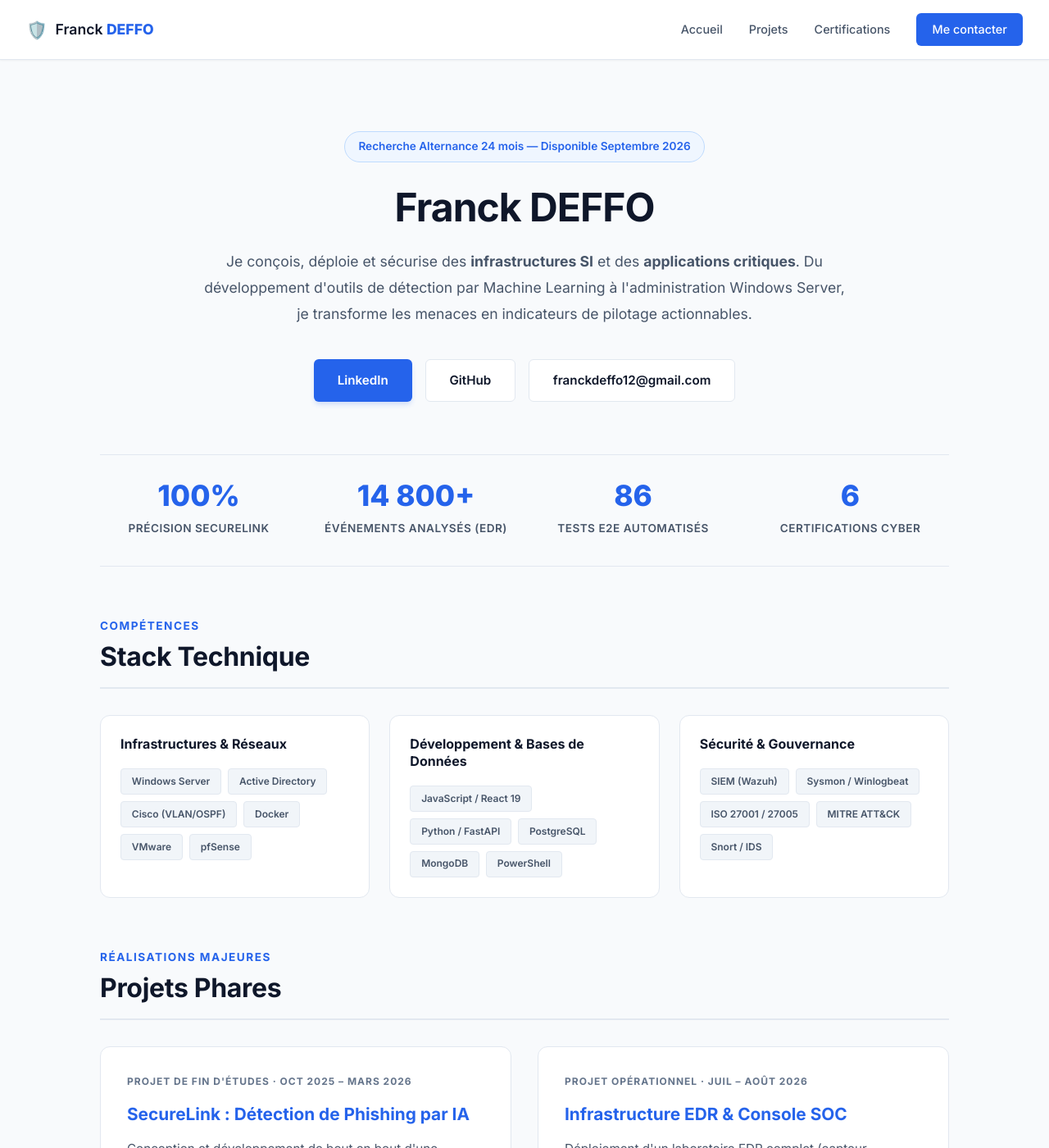
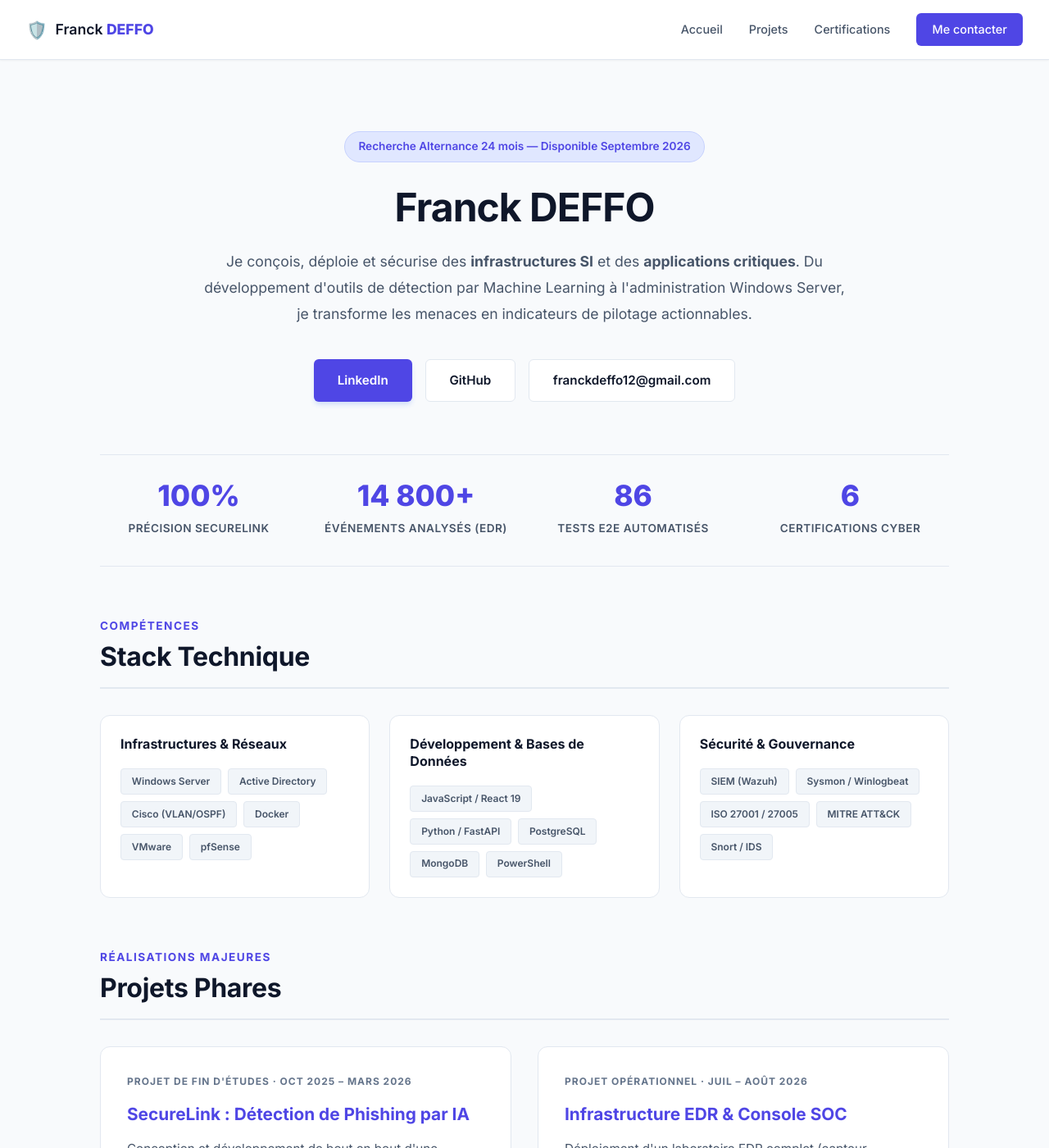
Before and after one commit to Franck922/Franck-DEFFO-.github.io, a Jekyll site: the page built from index.html, in a window 1280 px wide and 1400 px high. Shown: the whole window at 82% size. Built offline with Jekyll 4.4.1, drawn with Linux system fonts in a browser that asks for light colours.

Commit message:
Fix 404 links (lowercase projets) and update theme color to modern indigo

```diff
--- a/assets/style.css
+++ b/assets/style.css
@@ -17,10 +17,10 @@
     --text-secondary: #475569; /* Slate 600 */
     --text-muted: #64748b; /* Slate 500 */
 
-    --accent-blue: #2563eb; /* Primary Blue */
-    --accent-blue-hover: #1d4ed8;
-    --accent-cyan: #0891b2;
-    --accent-purple: #7c3aed;
+    --accent-blue: #4f46e5; /* Indigo 600 - Modern, elegant */
+    --accent-blue-hover: #4338ca; /* Indigo 700 */
+    --accent-cyan: #0284c7; /* Light Sky 600 */
+    --accent-purple: #6366f1; /* Indigo 500 */
 
     --font-body: 'Inter', -apple-system, BlinkMacSystemFont, 'Segoe UI', sans-serif;
     --font-mono: 'JetBrains Mono', 'Fira Code', monospace;
@@ -112,8 +112,8 @@
 
 .hero-badge {
     display: inline-flex; align-items: center; gap: 0.5rem;
-    background: #eff6ff; /* blue 50 */
-    border: 1px solid #bfdbfe; /* blue 200 */
+    background: #e0e7ff; /* Indigo 100 */
+    border: 1px solid #c7d2fe; /* Indigo 200 */
     padding: 0.4rem 1rem; border-radius: 100px;
     font-size: 0.85rem; font-weight: 600;
     color: var(--accent-blue);
--- a/index.html
+++ b/index.html
@@ -95,7 +95,7 @@
     <!-- SecureLink -->
     <div class="card card--featured">
         <span class="card-label">Projet de Fin d'Études · Oct 2025 – Mars 2026</span>
-        <h3><a href="{{ '/Projets/pfe-securelink.html' | relative_url }}">SecureLink : Détection de Phishing par IA</a></h3>
+        <h3><a href="{{ '/projets/pfe-securelink.html' | relative_url }}">SecureLink : Détection de Phishing par IA</a></h3>
         <p class="card-desc">
             Conception et développement de bout en bout d'une plateforme web "zéro friction" combinant
             Machine Learning et règles heuristiques pour identifier les URLs de phishing en temps réel.
@@ -109,13 +109,13 @@
         <div class="card-result">
             ✅ <strong>100% de précision</strong>&nbsp;sur un benchmark de 74 URLs · Moteur hybride 12 couches
         </div>
-        <a href="{{ '/Projets/pfe-securelink.html' | relative_url }}" class="card-link">Lire l'étude de cas</a>
+        <a href="{{ '/projets/pfe-securelink.html' | relative_url }}" class="card-link">Lire l'étude de cas</a>
     </div>
 
     <!-- EDR -->
     <div class="card card--featured card--purple">
         <span class="card-label card-label--purple">Projet Opérationnel · Juil – Août 2026</span>
-        <h3><a href="{{ '/Projets/edr-console-soc.html' | relative_url }}">Infrastructure EDR & Console SOC</a></h3>
+        <h3><a href="{{ '/projets/edr-console-soc.html' | relative_url }}">Infrastructure EDR & Console SOC</a></h3>
         <p class="card-desc">
             Déploiement d'un laboratoire EDR complet (capteur Windows → détection hybride → riposte automatique)
             et développement d'une console SOC multi-analystes conteneurisée.
@@ -129,7 +129,7 @@
         <div class="card-result">
             ⚡ Blocage automatique en <strong>quelques secondes</strong>&nbsp;· 86 tests E2E · F1-score 1.00
         </div>
-        <a href="{{ '/Projets/edr-console-soc.html' | relative_url }}" class="card-link">Lire l'étude de cas</a>
+        <a href="{{ '/projets/edr-console-soc.html' | relative_url }}" class="card-link">Lire l'étude de cas</a>
     </div>
 </div>
 
@@ -142,7 +142,7 @@
 <div class="projects-grid">
     <div class="card card--cyan">
         <span class="card-label card-label--cyan">Supervision · Fév 2026</span>
-        <h3><a href="{{ '/Projets/soc-bancaire.html' | relative_url }}">SOC & Supervision : Infrastructure Bancaire</a></h3>
+        <h3><a href="{{ '/projets/soc-bancaire.html' | relative_url }}">SOC & Supervision : Infrastructure Bancaire</a></h3>
         <p class="card-desc">
             Déploiement du SIEM Wazuh avec FIM et supervision proactive via Zabbix / Grafana sur 5 VMs.
             Détection d'attaques Brute Force SSH et analyse de requêtes HTTP malveillantes.
@@ -156,7 +156,7 @@
 
     <div class="card">
         <span class="card-label">Durcissement · 2025</span>
-        <h3><a href="{{ '/Projets/poc-cyberlimited.html' | relative_url }}">POC Cyber Limited : Infrastructure Sécurisée</a></h3>
+        <h3><a href="{{ '/projets/poc-cyberlimited.html' | relative_url }}">POC Cyber Limited : Infrastructure Sécurisée</a></h3>
         <p class="card-desc">
             Création et durcissement de bout en bout d'une infrastructure d'entreprise.
             Configuration de pfSense, déploiement de l'IDS Snort et hardening multi-OS.
@@ -171,7 +171,7 @@
 
     <div class="card card--purple">
         <span class="card-label card-label--purple">Active Directory · 2025</span>
-        <h3><a href="{{ '/Projets/ad-vpn.html' | relative_url }}">TechSecure : AD & VPN PKI</a></h3>
+        <h3><a href="{{ '/projets/ad-vpn.html' | relative_url }}">TechSecure : AD & VPN PKI</a></h3>
         <p class="card-desc">
             Infrastructure d'entreprise sécurisée avec Windows Server 2019 (AD DS, DNS, GPO)
             et tunnel OpenVPN basé sur une PKI (Easy-RSA).
@@ -185,7 +185,7 @@
 
     <div class="card card--cyan">
         <span class="card-label card-label--cyan">Gouvernance · Jan 2026</span>
-        <h3><a href="{{ '/Projets/mitre-analyse.html' | relative_url }}">Analyse de Menaces : MITRE ATT&CK</a></h3>
+        <h3><a href="{{ '/projets/mitre-analyse.html' | relative_url }}">Analyse de Menaces : MITRE ATT&CK</a></h3>
         <p class="card-desc">
             Modélisation des TTPs sur scénarios SCADA et hôteliers, puis élaboration
             de contre-mesures via MITRE D3FEND et plans de traitement ISO 27005.
@@ -199,7 +199,7 @@
 
     <div class="card card--cyan">
         <span class="card-label card-label--cyan">Gouvernance & Risques · 2025</span>
-        <h3><a href="{{ '/Projets/grc-iso27005.html' | relative_url }}">Analyse de Risques ISO 27005</a></h3>
+        <h3><a href="{{ '/projets/grc-iso27005.html' | relative_url }}">Analyse de Risques ISO 27005</a></h3>
         <p class="card-desc">
             Pilotage d'une analyse de risques complète sur un SI d'entreprise. Identification des actifs primaires et supports, évaluation des menaces et élaboration du Plan de Traitement des Risques (PTR).
         </p>
```
